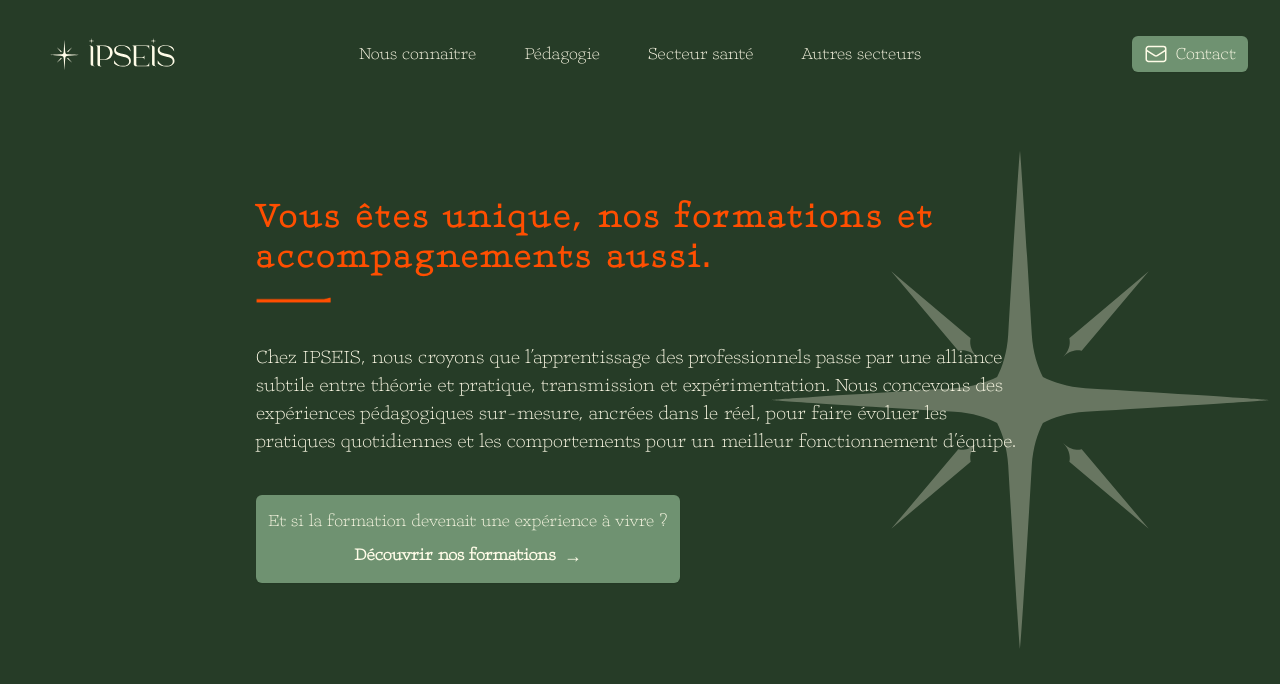
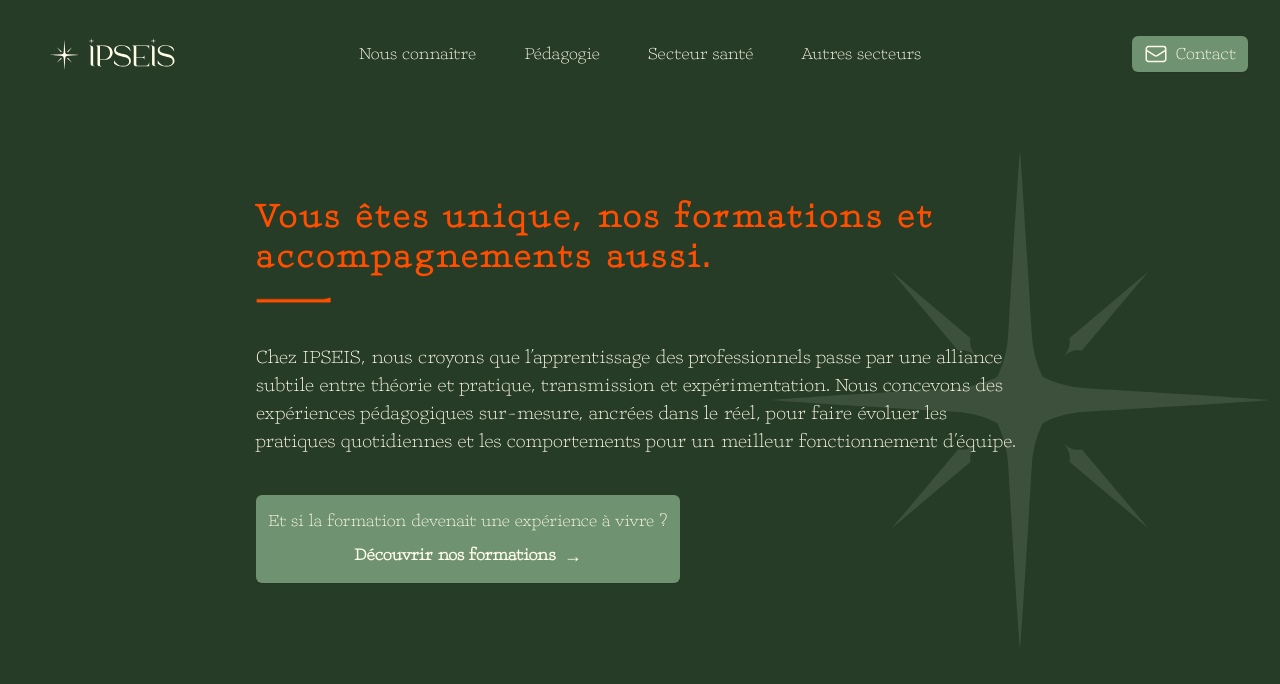
Before and after one commit to Jyok1m/ipseis, a Next.js app: page / in a window 1280 px wide. Shown: the top 684 px of the page. Built offline with nearby package versions, Linux system fonts and the light colour scheme.

Commit message:
Suppression de l'importation de composants inutilisés et réduction de l'opacité de l'image d'arrière-plan sur la page d'accueil.

```diff
--- a/src/app/page.tsx
+++ b/src/app/page.tsx
@@ -2,13 +2,7 @@
 
 import React from "react";
 import Image from "next/image";
-import Link from "next/link";
-
 import Button from "@/components/global/Button";
-
-import { SectionWrapper } from "@/components/global/Wrappers";
-import SectionTitle from "@/components/global/SectionTitle";
-import ContactForm from "@/components/home/ContactForm";
 
 export default function Accueil() {
 	return (
@@ -46,18 +40,8 @@ export default function Accueil() {
 				alt="Étoile Ipseis"
 				width={500}
 				height={500}
-				className="absolute z-10 opacity-30 top-5 -right-28 sm:-top-5 md:w-[750px] md:-top-20 md:-right-44 lg:w-[1000px] lg:-top-36 lg:-right-60"
+				className="absolute z-10 opacity-10 top-5 -right-28 sm:-top-5 md:w-[750px] md:-top-20 md:-right-44 lg:w-[1000px] lg:-top-36 lg:-right-60"
 			/>
-
-			{/* Contact form */}
-			{/* <SectionWrapper>
-				<SectionTitle
-					tag="100% personnalisé"
-					title="Parlons de vos besoins"
-					description="Notre équipe est à votre disposition pour répondre à vos questions et vous accompagner dans le choix de votre formation."
-				/>
-				<ContactForm />
-			</SectionWrapper> */}
 		</div>
 	);
 }
```
